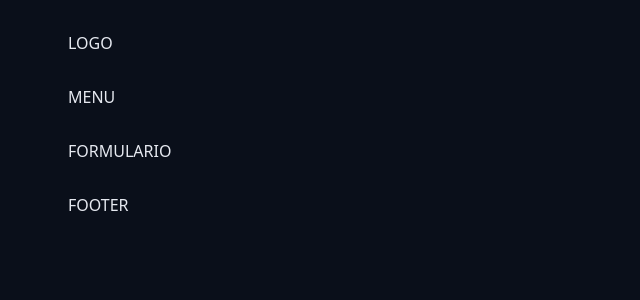
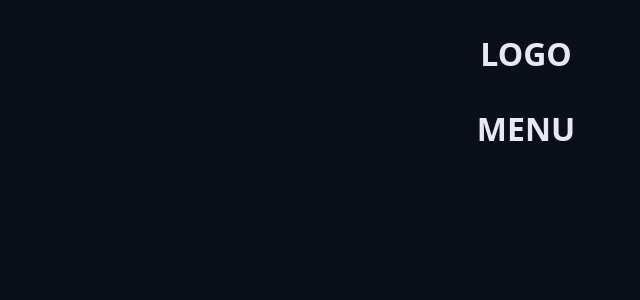
Before and after one commit to Anthony-Albuquerque405/chronos-pomodoro, a React (Vite) app: page / in a window 1280 px wide. Shown: the top 300 px of the page, without its empty margins (114-754 px from the left). Built offline with nearby package versions, Linux system fonts and the light colour scheme.

Commit message:
Organizando componentes em pastas padronizadas

```diff
--- a/src/App.tsx
+++ b/src/App.tsx
@@ -5,30 +5,19 @@
 import { Fragment } from 'react/jsx-runtime';
 import './styles/theme.css';
 import './styles/global.css';
+import { Heading } from './components/Heading';
+import { Conteiner } from './components/Conteiner';
 
 export function App() {
   return (
     <Fragment>
-      <div className='conteiner'>
-        <div className='conteudo'>
-          <section>LOGO</section>
-        </div>
-      </div>
-      <div className='conteiner'>
-        <div className='conteudo'>
-          <section>MENU</section>
-        </div>
-      </div>
-      <div className='conteiner'>
-        <div className='conteudo'>
-          <section>FORMULARIO</section>
-        </div>
-      </div>
-      <div className='conteiner'>
-        <div className='conteudo'>
-          <section>FOOTER</section>
-        </div>
-      </div>
+      <Conteiner>
+        <Heading>LOGO</Heading>
+      </Conteiner>
+
+      <Conteiner>
+        <Heading>MENU</Heading>
+      </Conteiner>
     </Fragment>
   );
 }
--- /dev/null
+++ b/src/components/Conteiner/index.tsx
@@ -0,0 +1,13 @@
+import styles from './styles.module.css';
+
+type ConteinerProps = {
+  children: React.ReactNode;
+};
+
+export function Conteiner({ children }: ConteinerProps) {
+  return (
+    <div className={styles.conteiner}>
+      <div className={styles.conteudo}>{children}</div>
+    </div>
+  );
+}
--- /dev/null
+++ b/src/components/Conteiner/styles.module.css
@@ -0,0 +1,12 @@
+.conteiner-fluid {
+  max-width: auto;
+}
+
+.conteiner {
+  max-width: 98rem;
+  margin: 0 auto;
+}
+
+.conteudo {
+  margin: 3.2rem;
+}
--- a/src/components/Heading.tsx
+++ b/src/components/Heading/index.tsx
@@ -1,4 +1,4 @@
-import styles from './Heading.module.css';
+import styles from './styles.module.css';
 
 type HeadingProps = {
   children: React.ReactNode;
--- a/src/styles/global.css
+++ b/src/styles/global.css
@@ -15,16 +15,3 @@ body {
   background: var(--gray-900);
   color: var(--text-default);
 }
-
-.conteiner-fluid {
-  max-width: auto;
-}
-
-.conteiner {
-  max-width: 98rem;
-  margin: 0 auto;
-}
-
-.conteudo {
-  margin: 3.2rem;
-}
```
Also changed, not shown: src/components/Heading/styles.module.css (renamed from src/components/Heading.module.css).
